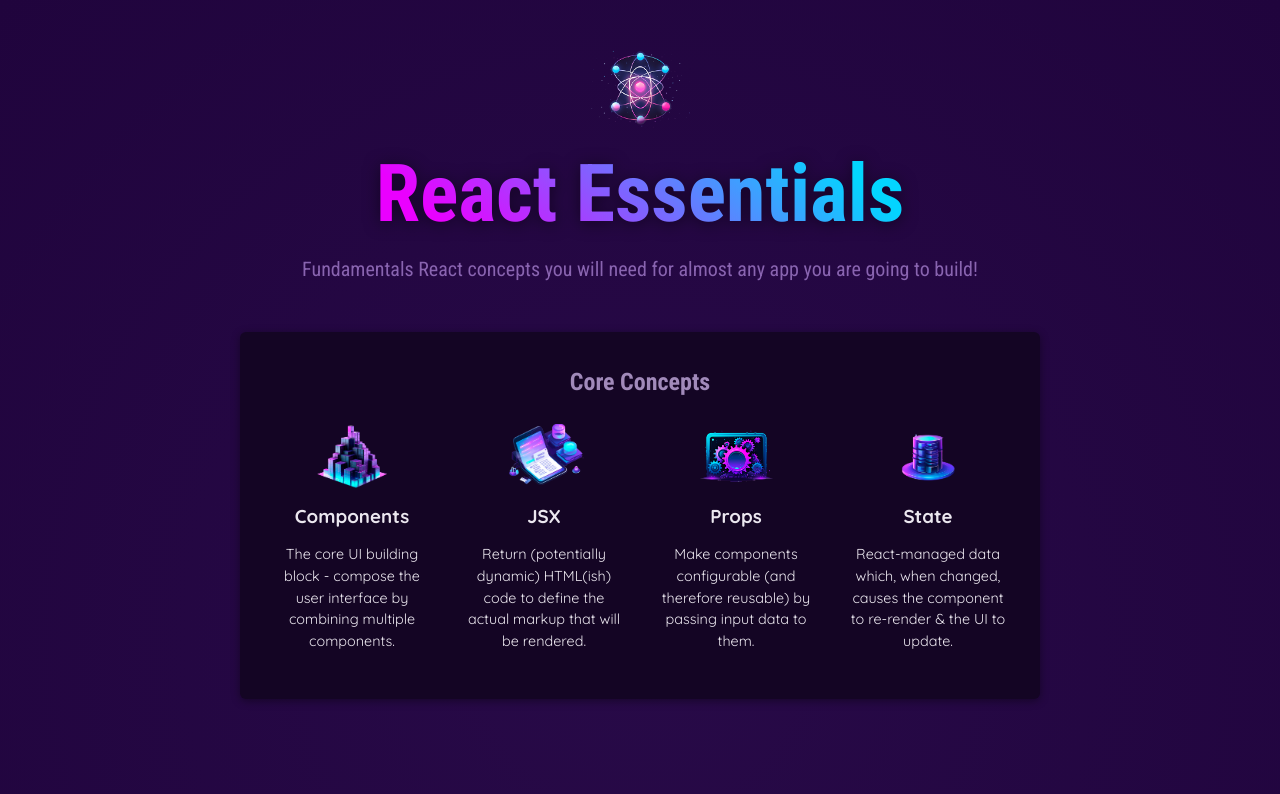
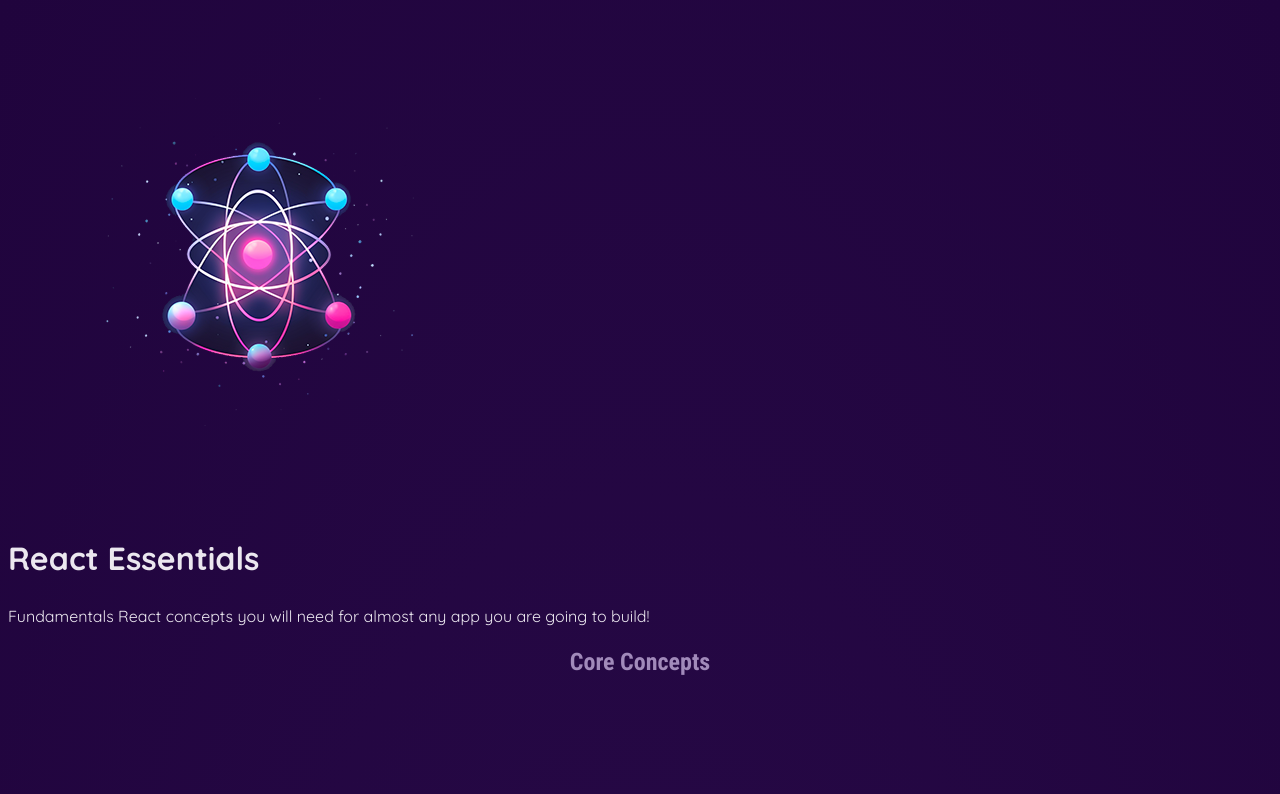
Before and after one commit to darshanlal2k/react, a React (Vite) app in the folder udemy_projects/01-starting-project/: page / in a window 1280 px wide. Shown: the top 794 px of the page. Built offline with nearby package versions, Linux system fonts and the light colour scheme.

Commit message:
edited files

```diff
--- a/udemy_projects/01-starting-project/src/index.css
+++ b/udemy_projects/01-starting-project/src/index.css
@@ -19,46 +19,13 @@
   min-height: 80rem;
 }
 
-header {
-  text-align: center;
-  margin: 3rem 0;
-}
-
-header img {
-  height: 5rem;
-  width: 10rem;
-  object-fit: cover;
-}
-
-header h1 {
-  margin: 0;
-  font-family: "Roboto Condensed", sans-serif;
-  font-size: 5rem;
-  background: linear-gradient(40deg, #ea00ff, #ea00ff, #03d5ff, #03d5ff);
-  -webkit-background-clip: text;
-  -webkit-text-fill-color: transparent;
-  filter: drop-shadow(0 2px 8px rgba(0, 0, 0, 0.5));
-}
-
-header p {
-  margin: 0;
-  font-size: 1.25rem;
-  color: #8964b0;
-  font-family: "Roboto Condensed", sans-serif;
-}
-
 main {
   width: 90%;
   max-width: 50rem;
   margin: auto;
 }
 
-#core-concepts {
-  padding: 2rem;
-  border-radius: 6px;
-  background-color: #140524;
-  box-shadow: 0 2px 8px rgba(0, 0, 0, 0.4);
-}
+
 
 main h2 {
   text-align: center;
@@ -67,34 +34,6 @@
   color: #a18aba;
 }
 
-#core-concepts ul {
-  list-style: none;
-  padding: 0;
-  margin: 0;
-  display: flex;
-  gap: 2rem;
-  flex-wrap: wrap;
-  justify-content: center;
-}
-
-#core-concepts li {
-  width: 10rem;
-  text-align: center;
-}
-
-#core-concepts li img {
-  height: 4rem;
-  width: 6rem;
-  object-fit: cover;
-}
-
-#core-concepts li h3 {
-  margin: 0.5rem 0;
-}
-
-#core-concepts li p {
-  font-size: 0.9rem;
-}
 
 #examples {
   margin: 3rem auto;
```
